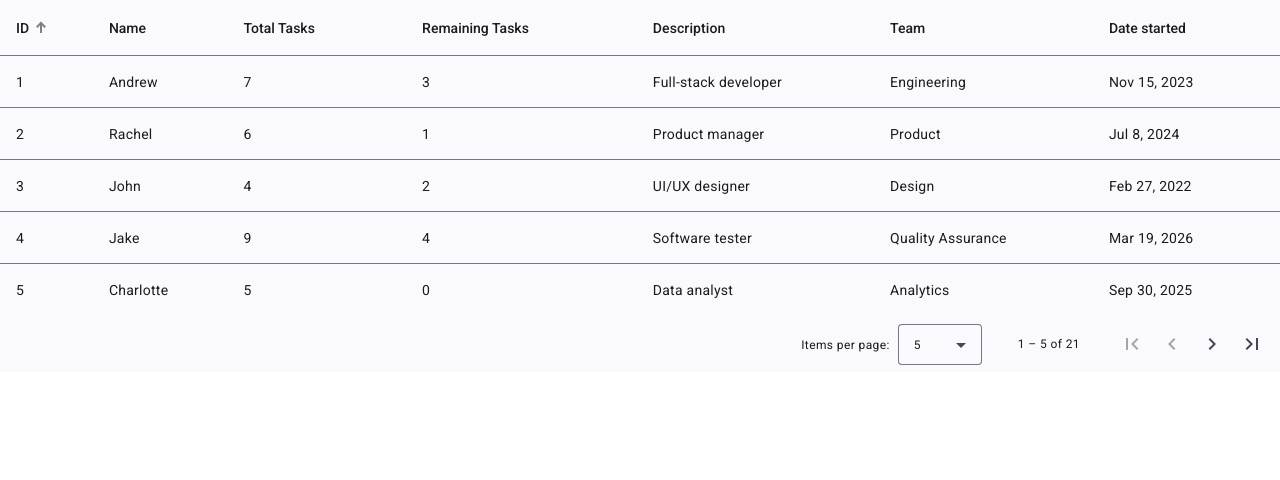
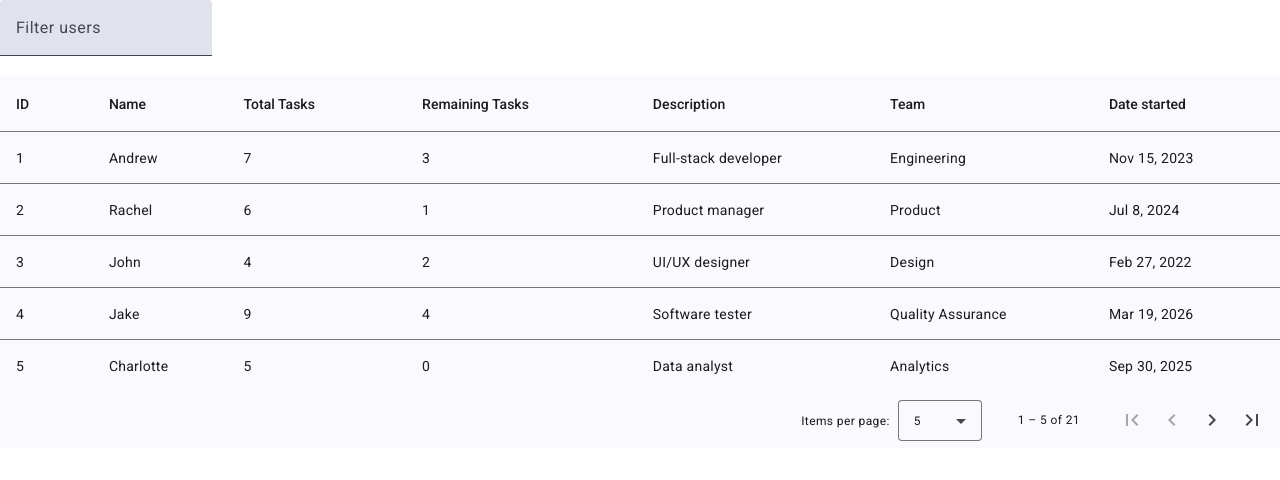
Before and after one commit to abanardi/angular-task-app, an Angular app: page / in a window 1280 px wide. Shown: the top 480 px of the page. Built offline with nearby package versions, Linux system fonts and the light colour scheme.

Commit message:
Added global filtering

```diff
--- a/src/app/app.component.html
+++ b/src/app/app.component.html
@@ -1 +1,3 @@
-<app-user-table></app-user-table>
+<div class="router-outlet">
+  <app-users-page></app-users-page>
+</div>
--- a/src/app/app.component.scss
+++ b/src/app/app.component.scss
@@ -0,0 +1,4 @@
+.router-outlet {
+  height: 100%;
+  width: 100%;
+}
--- a/src/app/app.component.ts
+++ b/src/app/app.component.ts
@@ -1,12 +1,13 @@
 import { Component, OnInit } from '@angular/core';
 import { RouterOutlet } from '@angular/router';
 import { UserTableComponent } from './components/user-table/user-table.component';
+import { UsersPageComponent } from './components/users-page/users-page.component';
 import { UsersService } from './services/users.service';
 
 @Component({
   selector: 'app-root',
   standalone: true,
-  imports: [RouterOutlet, UserTableComponent],
+  imports: [RouterOutlet, UsersPageComponent],
   templateUrl: './app.component.html',
   styleUrl: './app.component.scss',
 })
--- a/src/app/components/user-table/user-table.component.html
+++ b/src/app/components/user-table/user-table.component.html
@@ -1,3 +1,4 @@
+<div class="data-table">
   <table
     mat-table
     [dataSource]="dataSource"
@@ -20,7 +21,9 @@
     </ng-container>
 
     <ng-container matColumnDef="remainingTasks"
-    ><th mat-header-cell *matHeaderCellDef mat-sort-header>Remaining Tasks</th>
+      ><th mat-header-cell *matHeaderCellDef mat-sort-header>
+        Remaining Tasks
+      </th>
       <td mat-cell *matCellDef="let user">
         {{ user.remainingTasks }}
       </td>
@@ -54,3 +57,4 @@
     aria-label="Select page of periodic elements"
   >
   </mat-paginator>
+</div>
--- a/src/app/components/user-table/user-table.component.scss
+++ b/src/app/components/user-table/user-table.component.scss
@@ -0,0 +1,14 @@
+// .data-table {
+//   height: 100%;
+//   width: 95%;
+//   margin-left: 2.5%;
+//   margin-right: 2.5%;
+//   overflow: scroll;
+// }
+
+table {
+  width: 100%;
+  overflow-x: auto;
+  overflow-y: hidden;
+  min-width: 500px;
+}
--- a/src/app/components/user-table/user-table.component.ts
+++ b/src/app/components/user-table/user-table.component.ts
@@ -1,8 +1,10 @@
 import {
   AfterViewInit,
   Component,
+  OnChanges,
   OnDestroy,
   OnInit,
+  SimpleChanges,
   ViewChild,
 } from '@angular/core';
 import { UsersService } from '../../services/users.service';
@@ -13,6 +15,7 @@ import { MatTableModule, MatTableDataSource } from '@angular/material/table';
 import { MatSort, Sort, MatSortModule } from '@angular/material/sort';
 import { DatePipe } from '@angular/common';
 import { MatPaginator, MatPaginatorModule } from '@angular/material/paginator';
+import { Input } from '@angular/core';
 interface UserDataSource {
   id: string;
   name: string;
@@ -38,7 +41,10 @@ interface UserDataSource {
   templateUrl: './user-table.component.html',
   styleUrl: './user-table.component.scss',
 })
-export class UserTableComponent implements OnInit, OnDestroy, AfterViewInit {
+export class UserTableComponent
+  implements OnInit, OnDestroy, AfterViewInit, OnChanges
+{
+  @Input() globalFilter: string;
   componentDestroyed$: Subject<boolean> = new Subject();
 
   displayedColumns = [
@@ -60,6 +66,12 @@ export class UserTableComponent implements OnInit, OnDestroy, AfterViewInit {
 
   onSort(sort: Sort): void {
     console.log(sort);
+  }
+
+  ngOnChanges(changes: SimpleChanges): void {
+    if (changes) {
+      this.dataSource.filter = this.globalFilter;
+    }
   }
 
   ngOnInit(): void {
--- /dev/null
+++ b/src/app/components/users-page/users-page.component.html
@@ -0,0 +1,12 @@
+<mat-form-field>
+  <input
+    matInput
+    type="text"
+    placeholder="Filter users"
+    (input)="onInputChange($event)"
+  />
+</mat-form-field>
+
+<div class="table-container">
+  <app-user-table [globalFilter]="globalFilter"></app-user-table>
+</div>
--- /dev/null
+++ b/src/app/components/users-page/users-page.component.scss
@@ -0,0 +1,7 @@
+.table-container {
+  display: flex;
+  flex-direction: column;
+  //   justify-content: flex-end;
+  height: 100%;
+  width: 100%;
+}
--- /dev/null
+++ b/src/app/components/users-page/users-page.component.ts
@@ -0,0 +1,20 @@
+import { Component } from '@angular/core';
+import { UserTableComponent } from '../user-table/user-table.component';
+import { MatInputModule } from '@angular/material/input';
+import { MatFormFieldModule } from '@angular/material/form-field';
+
+@Component({
+  selector: 'app-users-page',
+  standalone: true,
+  imports: [UserTableComponent, MatInputModule, MatFormFieldModule],
+  templateUrl: './users-page.component.html',
+  styleUrl: './users-page.component.scss',
+})
+export class UsersPageComponent {
+  globalFilter: string;
+
+  onInputChange(event: any) {
+    const value = event.target.value;
+    this.globalFilter = value;
+  }
+}
```
Also changed, not shown: 1 other file (tests, documents, lock files or other folders). Lines whose indentation alone changed are shown as unchanged.
